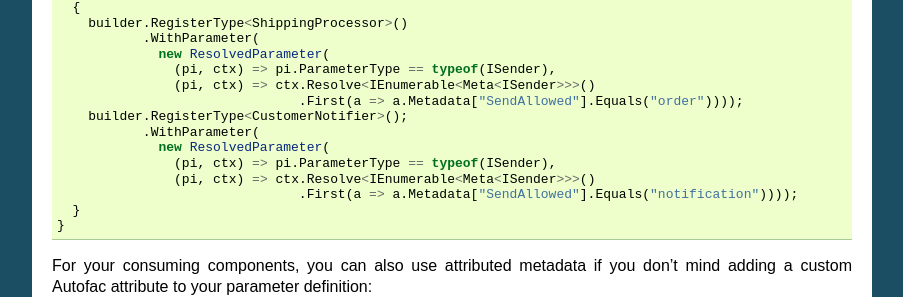
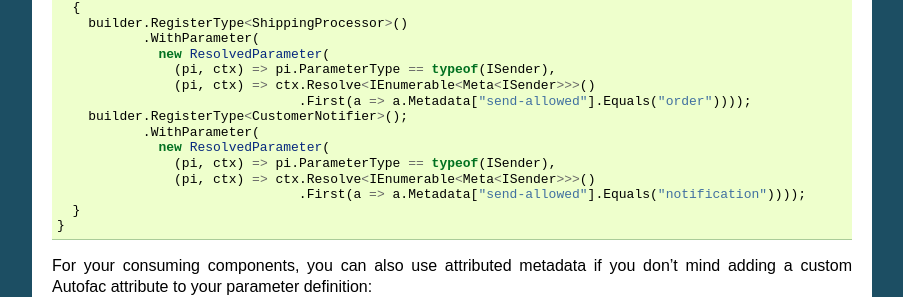
Before and after one commit to autofac/Documentation, a Sphinx documentation site: the page built from docs/faq/select-by-context.rst, in a window 1280 px wide and 900 px high, scrolled down 7153 px. Shown: the part 166-463 px from the top of the window, without its empty margins (198-1101 px from the left). Built offline with Sphinx 7.4.7, drawn with Linux system fonts in a browser that asks for light colours.

Commit message:
Correcting the metadata keys according to the registrations

```diff
--- a/docs/faq/select-by-context.rst
+++ b/docs/faq/select-by-context.rst
@@ -429,13 +429,13 @@ The consuming components can then use the metadata just like normal - the names
                  new ResolvedParameter(
                    (pi, ctx) => pi.ParameterType == typeof(ISender),
                    (pi, ctx) => ctx.Resolve<IEnumerable<Meta<ISender>>>()
-                                   .First(a => a.Metadata["SendAllowed"].Equals("order"))));
+                                   .First(a => a.Metadata["send-allowed"].Equals("order"))));
         builder.RegisterType<CustomerNotifier>();
                .WithParameter(
                  new ResolvedParameter(
                    (pi, ctx) => pi.ParameterType == typeof(ISender),
                    (pi, ctx) => ctx.Resolve<IEnumerable<Meta<ISender>>>()
-                                   .First(a => a.Metadata["SendAllowed"].Equals("notification"))));
+                                   .First(a => a.Metadata["send-allowed"].Equals("notification"))));
       }
     }
 
```
